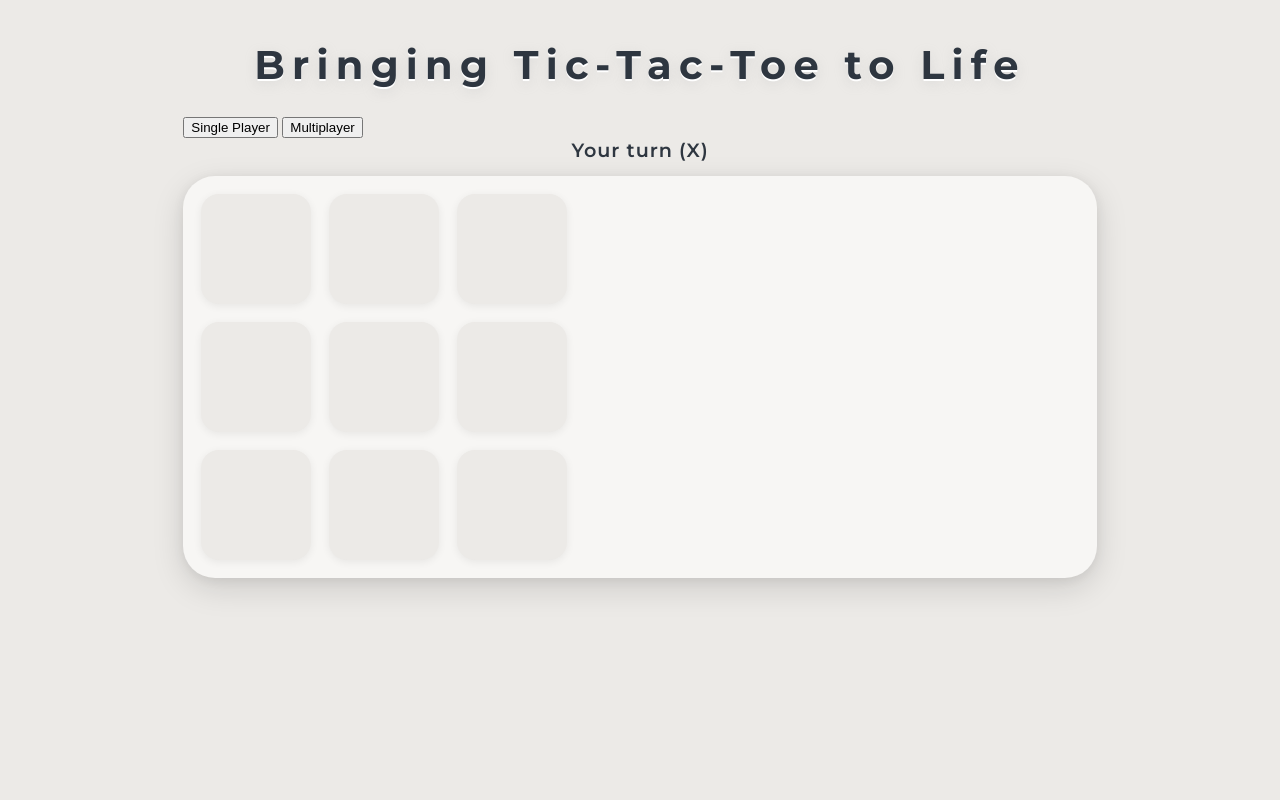
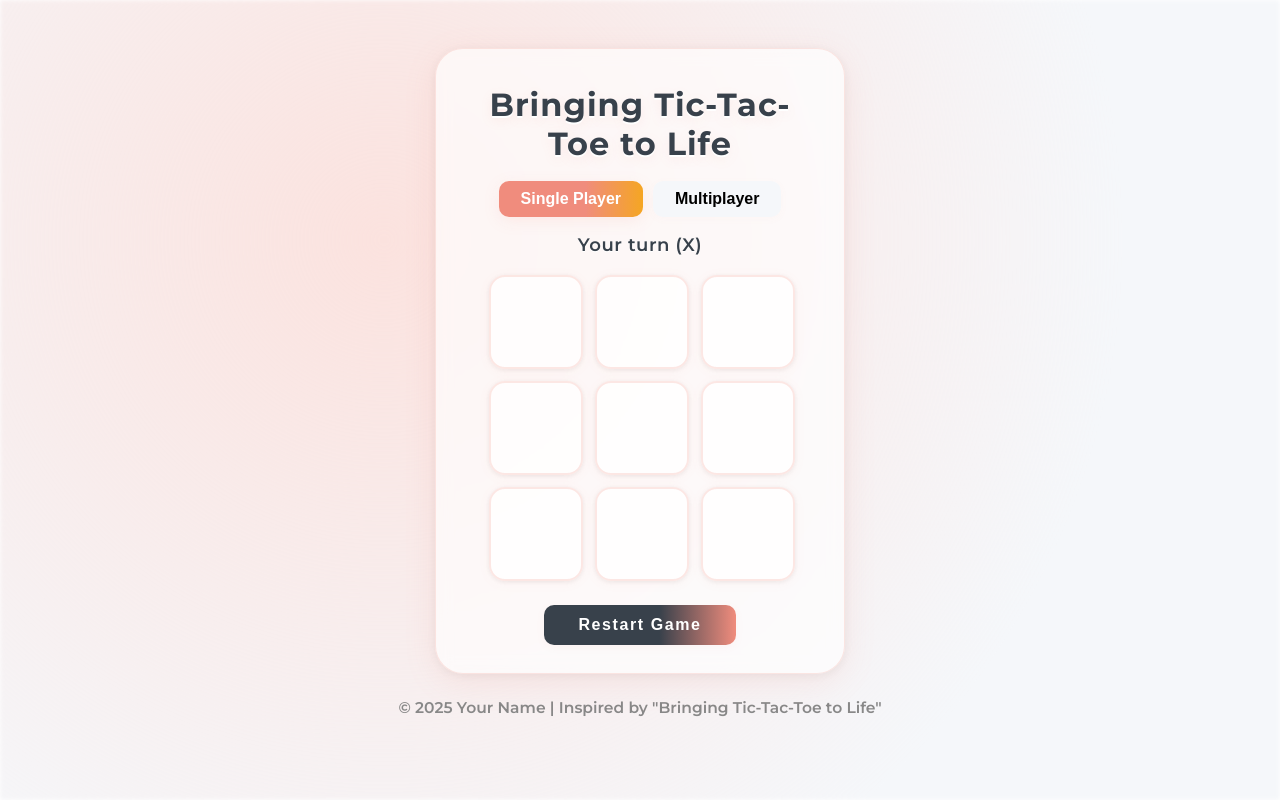
Before and after one commit to Peramchaitanyakrishna/Micro-IT-Internship, a plain HTML site: page index.html in a window 1280 px wide. Shown: the top 800 px of the page. Drawn offline with Linux system fonts and the light colour scheme.

Commit message:
Update style.css

```diff
--- a/style.css
+++ b/style.css
@@ -1,104 +1,180 @@
-@import url('https://fonts.googleapis.com/css2?family=Montserrat:wght@700&display=swap');
-
-body {
-  background: #eceae7;
-  font-family: 'Montserrat', Arial, sans-serif;
-  display: flex;
-  flex-direction: column;
-  align-items: center;
+body{
   min-height: 100vh;
   margin: 0;
+  font-family: 'Montserrat', Arial, sans-serif;
+  color: #222;
+  position: relative;
+  overflow-x: hidden;
+}
+.bg-gradient {
+  position: fixed;
+  inset: 0;
+  z-index: 0;
+  background: radial-gradient(circle at 30% 30%, #f08c7d40 0%, #f5f7fa 70%);
+  background-size: cover;
+  filter: blur(2px);
+  width: 100vw;
+  height: 100vh;
+}
+.game-card {
+  position: relative;
+  z-index: 2;
+  background: rgba(255,255,255,0.65);
+  border-radius: 28px;
+  box-shadow: 0 8px 32px #f08c7d22, 0 2px 12px #00000010;
+  padding: 36px 24px 28px 24px;
+  width: 410px;
+  max-width: 98vw;
+  margin: 48px auto 24px auto;
+  backdrop-filter: blur(8px);
+  border: 1.5px solid #f08c7d33;
+  box-sizing: border-box;
+  text-align: center;
+  transition: box-shadow 0.2s;
 }
 h1 {
-  margin-top: 40px;
-  margin-bottom: 28px;
-  font-size: 2.5rem;
-  color: #2e3640;
-  letter-spacing: 0.18em;
+  margin-top: 0;
+  margin-bottom: 18px;
+  font-size: 2em;
   font-weight: 700;
-  text-align: center;
-  text-shadow: 0 2px 0 #fff, 0 4px 12px #bcbcbc60;
+  color: #38414b;
+  letter-spacing: 1px;
+  text-shadow: 0 2px 0 #fff, 0 4px 12px #f08c7d22;
+}
+.mode-select {
+  display: flex;
+  justify-content: center;
+  gap: 10px;
+  margin-bottom: 16px;
+}
+.mode-select button {
+  background: #f5f7fa;
+  border: none;
+  border-radius: 10px;
+  padding: 9px 22px;
+  font-size: 1em;
+  cursor: pointer;
+  font-weight: 600;
+  transition: background 0.2s, color 0.2s, box-shadow 0.2s;
+  box-shadow: 0 2px 8px #f08c7d09;
+}
+.mode-select button.active, .mode-select button:hover {
+  background: linear-gradient(90deg, #f08c7d 60%, #f5a623 100%);
+  color: #fff;
+  box-shadow: 0 4px 16px #f08c7d22;
+}
+.status {
+  min-height: 28px;
+  font-size: 1.13em;
+  color: #38414b;
+  margin-bottom: 14px;
+  font-weight: 600;
+  letter-spacing: 0.03em;
+  text-shadow: 0 1px 0 #fff;
 }
 .board {
-  background: #f7f6f4;
-  border-radius: 32px;
-  box-shadow: 0 10px 32px #0002, 0 2px 12px #00000010;
   display: grid;
-  grid-template-columns: repeat(3, 110px);
-  grid-template-rows: repeat(3, 110px);
-  gap: 18px;
-  padding: 18px;
-  border: none;
-  margin-bottom: 22px;
+  grid-template-columns: repeat(3, 90px);
+  grid-template-rows: repeat(3, 90px);
+  gap: 16px;
+  justify-content: center;
+  margin-bottom: 18px;
+  position: relative;
+  z-index: 2;
 }
 .cell {
-  width: 110px;
-  height: 110px;
+  width: 90px;
+  height: 90px;
+  background: rgba(255,255,255,0.75);
+  border-radius: 16px;
+  box-shadow: 0 2px 12px #f08c7d11, 0 1px 4px #0001;
   display: flex;
   align-items: center;
   justify-content: center;
-  background: #eceae7;
-  border-radius: 18px;
-  box-shadow: 0 2px 8px #0001;
   cursor: pointer;
+  user-select: none;
+  font-size: 0;
   position: relative;
-  transition: background 0.18s;
-  font-size: 0;
+  transition: background 0.15s, transform 0.1s;
+  border: 2.5px solid #f08c7d33;
+  overflow: hidden;
+}
+.cell:not(.x):not(.o):hover:not(.disabled) {
+  background: #fbeee6;
+  transform: scale(1.06);
+  box-shadow: 0 4px 20px #f08c7d33;
+}
+.cell.x, .cell.o {
+  cursor: default;
+  background: #fff;
+  animation: pop 0.18s;
 }
 .cell.x svg, .cell.o svg {
-  width: 68px;
-  height: 68px;
+  width: 54px;
+  height: 54px;
   display: block;
-  filter: drop-shadow(0 4px 8px #0001);
 }
 .cell.x svg {
   stroke: #38414b;
-  stroke-width: 14;
+  stroke-width: 8;
   stroke-linecap: round;
-  fill: none;
+  filter: drop-shadow(2px 4px 2px #38414b22);
 }
 .cell.o svg {
   stroke: #f08c7d;
-  stroke-width: 14;
-  fill: none;
+  stroke-width: 8;
+  filter: drop-shadow(2px 4px 2px #f08c7d33);
 }
-.cell.x, .cell.o {
+.cell.disabled {
   cursor: default;
-  background: #f2f1ef;
+  opacity: 0.8;
 }
-.cell:hover:not(.x):not(.o) {
-  background: #e4e2df;
+@keyframes pop {
+  0% { transform: scale(1.22); }
+  100% { transform: scale(1); }
 }
-.status {
-  font-size: 1.2rem;
-  color: #2e3640;
-  margin-bottom: 10px;
-  min-height: 28px;
-  letter-spacing: 0.05em;
-  text-align: center;
+#winLine {
+  position: absolute;
+  left: 0; top: 0;
+  pointer-events: none;
+  z-index: 3;
 }
 .reset-btn {
-  padding: 12px 32px;
-  font-size: 1rem;
-  background: #38414b;
+  padding: 11px 34px;
+  font-size: 1em;
+  background: linear-gradient(90deg, #38414b 60%, #f08c7d 100%);
   color: #fff;
   border: none;
   border-radius: 10px;
   cursor: pointer;
   margin-top: 10px;
-  box-shadow: 0 2px 8px #0001;
   letter-spacing: 0.1em;
-  transition: background 0.2s;
+  transition: background 0.2s, box-shadow 0.2s;
+  font-weight: 600;
+  box-shadow: 0 2px 8px #f08c7d11;
 }
 .reset-btn:hover {
-  background: #222831;
+  background: linear-gradient(90deg, #f08c7d 60%, #38414b 100%);
+  color: #fff;
+  box-shadow: 0 4px 16px #f08c7d33;
+}
+footer {
+  text-align: center;
+  color: #888;
+  font-size: 0.97em;
+  margin-bottom: 10px;
+  z-index: 1;
+  position: relative;
 }
 @media (max-width: 600px) {
+  .game-card {
+    padding: 10px 2vw;
+    width: 99vw;
+  }
   .board {
     grid-template-columns: repeat(3, 60px);
     grid-template-rows: repeat(3, 60px);
-    gap: 10px;
-    padding: 10px;
+    gap: 8px;
   }
   .cell {
     width: 60px;
```
